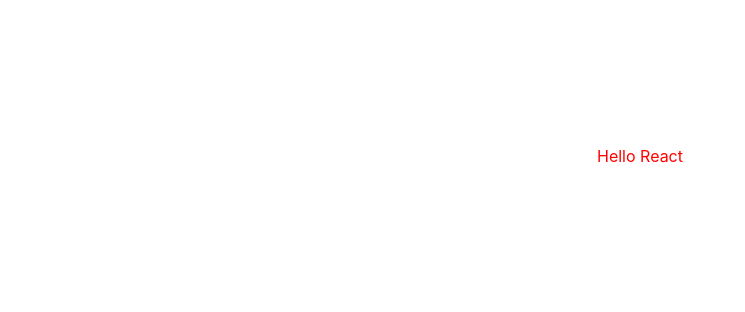
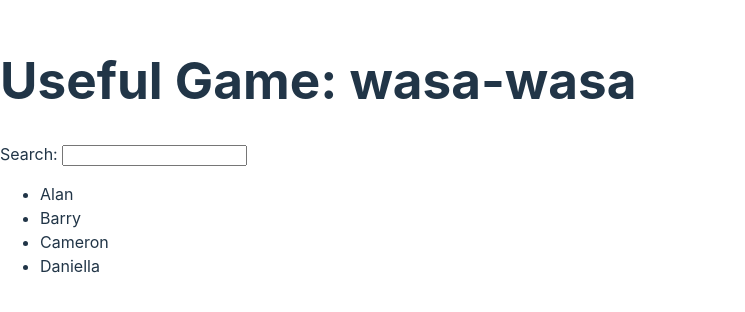
Before and after one commit to Pisotski/hacker-stories, a React (Vite) app: page / in a window 1280 px wide. Shown: the part 244-556 px from the top of the page, without its empty margins (0-745 px from the left). Built offline with nearby package versions, Linux system fonts and the light colour scheme.

Commit message:
object and array mapping playground

```diff
--- a/src/App.css
+++ b/src/App.css
@@ -40,14 +40,3 @@
 .read-the-docs {
   color: #888;
 } */
-body {
-  width: 100vw;
-}
-
-.top-wrapper {
-  width: 100vw;
-  max-height: 30vh;
-  display:flex;
-  color: red;
-  justify-content: center;
-}
--- a/src/App.tsx
+++ b/src/App.tsx
@@ -1,12 +1,23 @@
 import * as React from 'react';
 import './App.css'
 
-const title = 'React';
+const welcome = {
+  title: 'Useful Game',
+  greeting: 'wasa-wasa'
+}
+const kids = ['Alan', 'Barry', 'Cameron', 'Daniella'];
 
 function App() {
   return (
     <div className="top-wrapper">
-      <div>Hello {title}</div>
+      <h1>
+        {welcome.title}: {welcome.greeting}
+      </h1>
+      <label htmlFor="search">Search: </label>
+      <input id="search" type="text" />
+      <ul>
+        {kids.map(kid => <li>{kid}</li>)}
+      </ul>
     </div>
   )
 }
```
